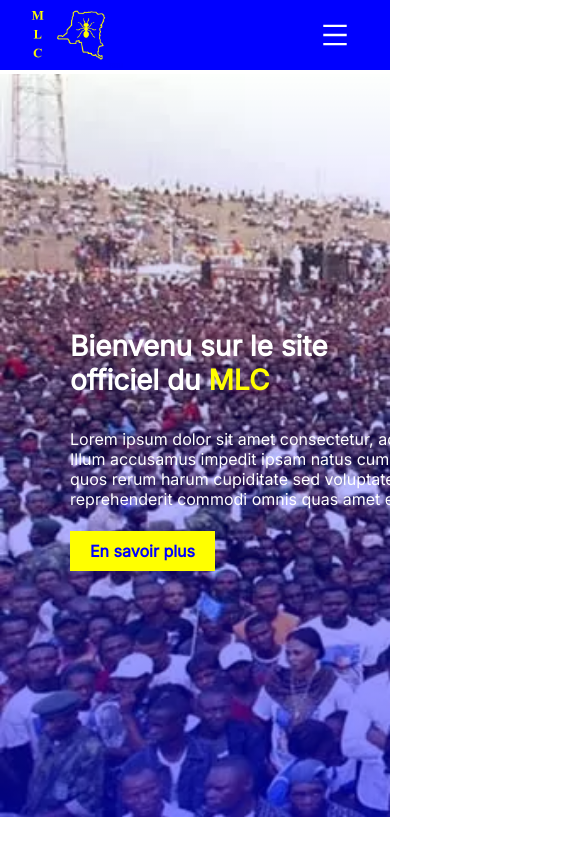
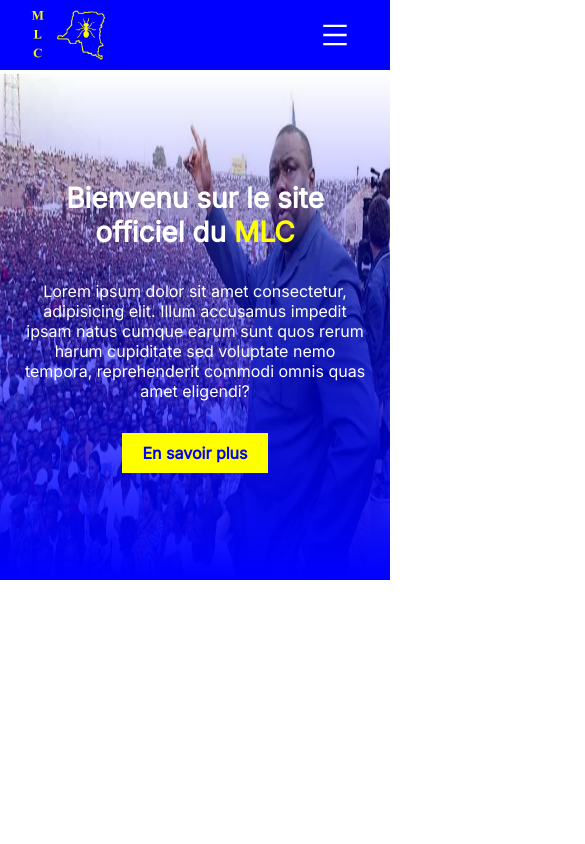
Before and after one commit to PhoenixMputu/mlc, a React (Create React App) app: page / in a window 390 px wide. Shown: the whole page, 585 px wide, since content can reach past the window. Built offline with nearby package versions, Linux system fonts and the light colour scheme.

Commit message:
add responsive hero

```diff
--- a/src/css/home.scss
+++ b/src/css/home.scss
@@ -3,7 +3,7 @@
 @import 'mixin.scss';
 
 section {
-    background-image: linear-gradient(transparent,rgb(0, 0, 255, 0.5)),
+    background-image: linear-gradient(transparent,rgb(0, 0, 255, 0.6)),
                   url("../assets/hero.webp");
     background-repeat: no-repeat;
     background-size: cover;
@@ -19,7 +19,7 @@
 
         h1 {
             font-family: $montserrat;
-            font-size: 28px;
+            font-size: 36px;
             width: 350px;
             margin-bottom: 2rem;
 
@@ -43,3 +43,39 @@
         }
     }
 }
+
+@media screen and (max-width: 400px) {
+    section {
+        background-image: linear-gradient(transparent,rgb(0, 0, 255, 1)),
+                  url("../assets/hero.webp");
+        background-position: center;
+        background-size: 100% 100%;
+        height: 60vh;
+
+        div {
+            position: relative;
+            padding: 0;
+            margin-bottom: 1rem;
+            width: 100%;
+            @include flexbox(column, wrap, center, center);
+
+            h1 {
+                text-align: center;
+                font-size: 28px;
+                width: inherit;
+                padding: 0 40px;
+            }
+
+            p {
+                padding: 0 20px;
+                width: inherit;
+                text-align: center;
+            }
+
+            a {
+                text-align: center;
+                margin: 0 auto;
+            }
+        }
+    }
+}
--- a/src/css/navbar.scss
+++ b/src/css/navbar.scss
@@ -64,12 +64,13 @@
                 display: block;
                 background-color: $ford-blue;
                 position: absolute;
-                top: 68px;
+                top: 60px;
                 width: 100%;
                 height: 95vh;
                 overflow-y: hidden;
                 z-index: 999;
                 overflow: hidden;
+                transform: translate(0, -2%);
 
                 ul {
                     @include flexbox(column, wrap, center, center);
--- a/src/pages/Home.jsx
+++ b/src/pages/Home.jsx
@@ -14,6 +14,12 @@
             <Link>En savoir plus</Link>
         </div>
     </section>
+    <main>
+      <div className="row">
+        <img src="" alt="" />
+        <div></div>
+      </div>
+    </main>
     </>
   )
 }
```
Also changed, not shown: src/assets/bemba.jpg (added), src/assets/hero-responsive.jpeg (added).
